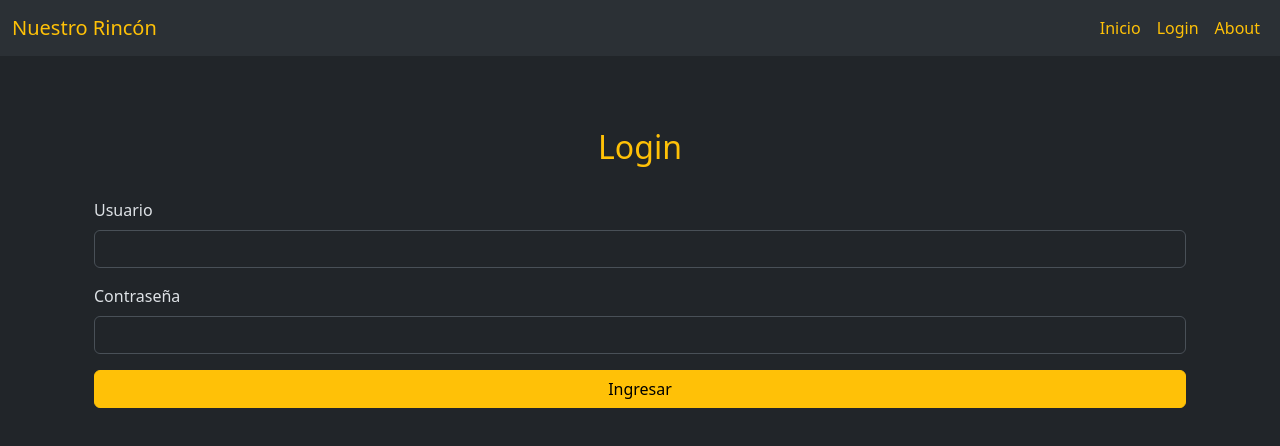
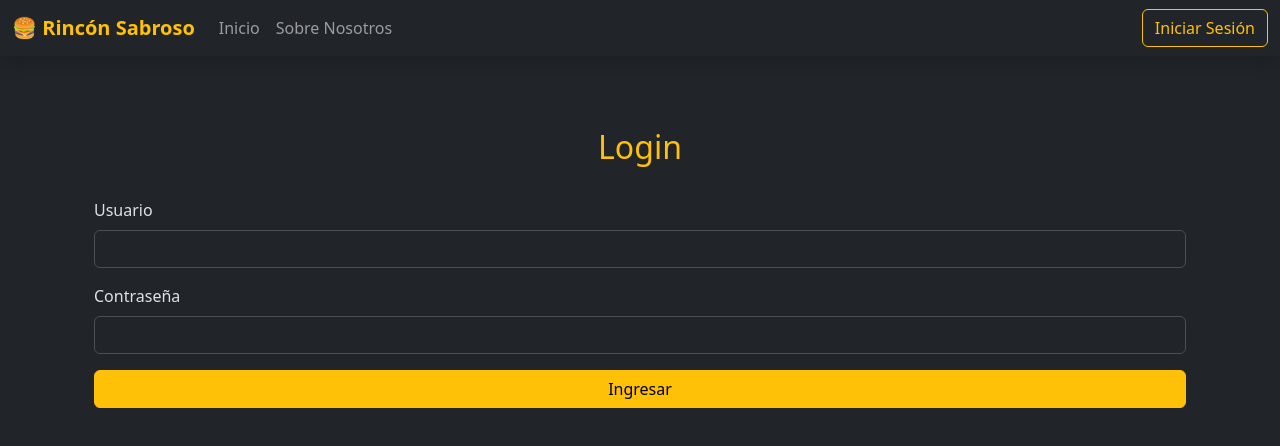
Before and after one commit to ketudev/PruebaAngular, an Angular app: page /login in a window 1280 px wide. Shown: the top 446 px of the page. Built offline with nearby package versions, Linux system fonts and the light colour scheme.

Commit message:
paraMergear

```diff
--- a/src/app/components/navbar/navbar.component.html
+++ b/src/app/components/navbar/navbar.component.html
@@ -1,31 +1,26 @@
-<nav class="navbar navbar-expand-lg bg-body-tertiary">
+<nav class="navbar navbar-expand-lg navbar-dark bg-dark shadow">
   <div class="container-fluid">
-    <a class="navbar-brand text-warning" routerLink="/">Nuestro Rincón</a>
+    <a class="navbar-brand text-warning fw-bold" routerLink="/inicio">🍔 Rincón Sabroso</a>
 
-    <button class="navbar-toggler" data-bs-toggle="collapse" data-bs-target="#menu">
-      <span class="navbar-toggler-icon"></span>
-    </button>
+    <div class="collapse navbar-collapse" id="navbarNav">
+      <div class="navbar-nav me-auto">
+        <a class="nav-link" routerLink="/inicio" routerLinkActive="active">Inicio</a>
+        <a class="nav-link" routerLink="/about" routerLinkActive="active">Sobre Nosotros</a>
 
-    <div class="collapse navbar-collapse" id="menu">
-      <ul class="navbar-nav ms-auto">
-        <li class="nav-item">
-          <a class="nav-link text-warning" routerLink="/">Inicio</a>
-        </li>
+        <a class="nav-link text-warning fw-bold" routerLink="/formulario" routerLinkActive="active" *ngIf="isLoggedIn()">
+          🛒 Hacer Pedido
+        </a>
+      </div>
 
-        <li class="nav-item">
-          <a class="nav-link text-warning" routerLink="/login">Login</a>
-        </li>
+      <div class="navbar-nav">
+        <a class="btn btn-outline-warning" routerLink="/login" *ngIf="!isLoggedIn()">
+          Iniciar Sesión
+        </a>
 
-
-        <!-- <li class="nav-item">
-          <a class="nav-link text-warning" routerLink="/pedidos">Pedidos</a>
-        </li> -->
-
-
-        <li class="nav-item">
-          <a class="nav-link text-warning" routerLink="/about">About</a>
-        </li>
-      </ul>
+        <button class="btn btn-danger ms-2" (click)="logout()" *ngIf="isLoggedIn()">
+          Cerrar Sesión
+        </button>
+      </div>
     </div>
   </div>
 </nav>
--- a/src/app/pages/login/login.component.ts
+++ b/src/app/pages/login/login.component.ts
@@ -30,6 +30,8 @@ export class LoginComponent {
       localStorage.setItem('sesion', JSON.stringify(sesionUsuario));
 
       this.router.navigate(['/pedidos']);
+
+
     } else {
       this.error = 'Usuario o contraseña incorrectos';
     }
```
